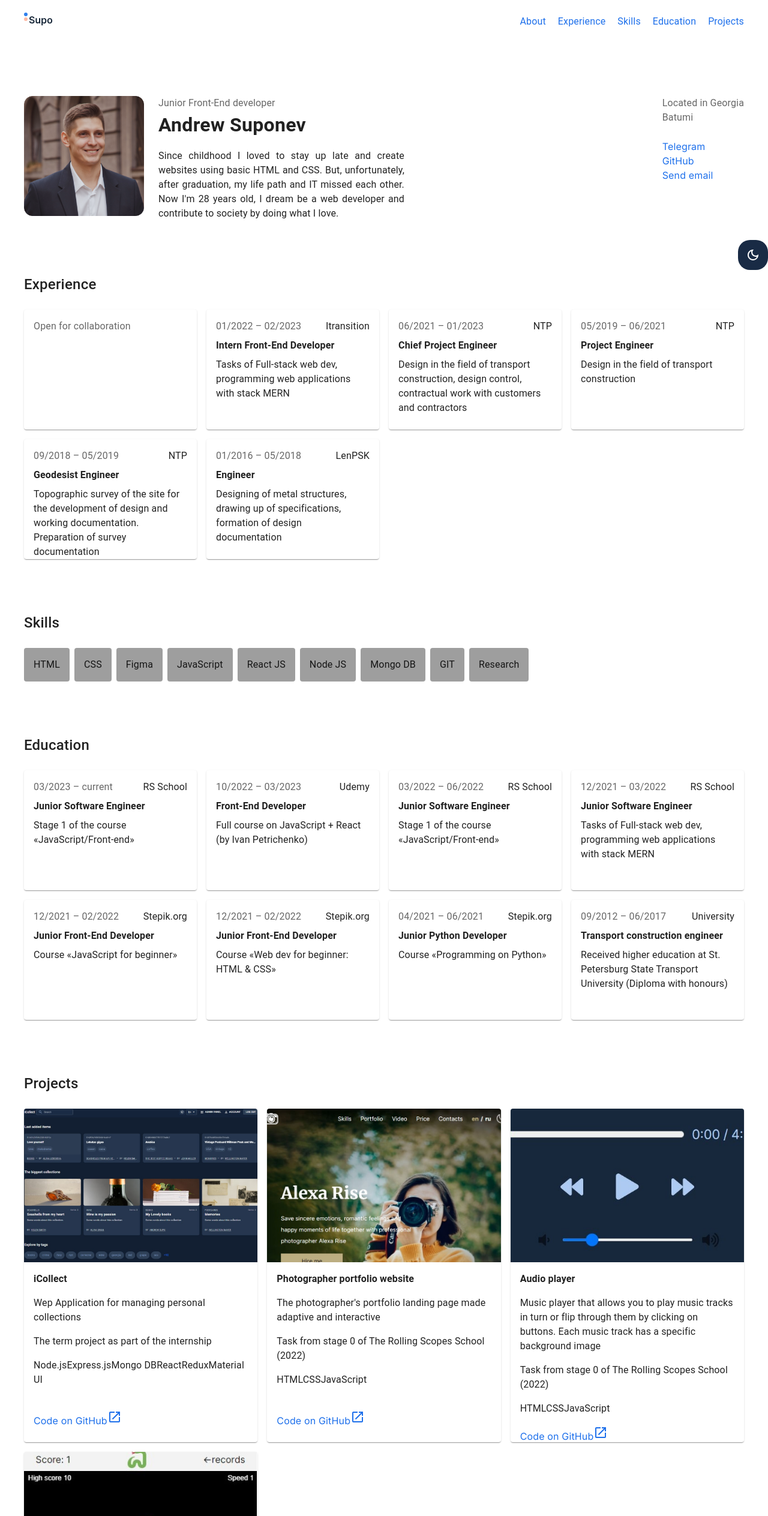
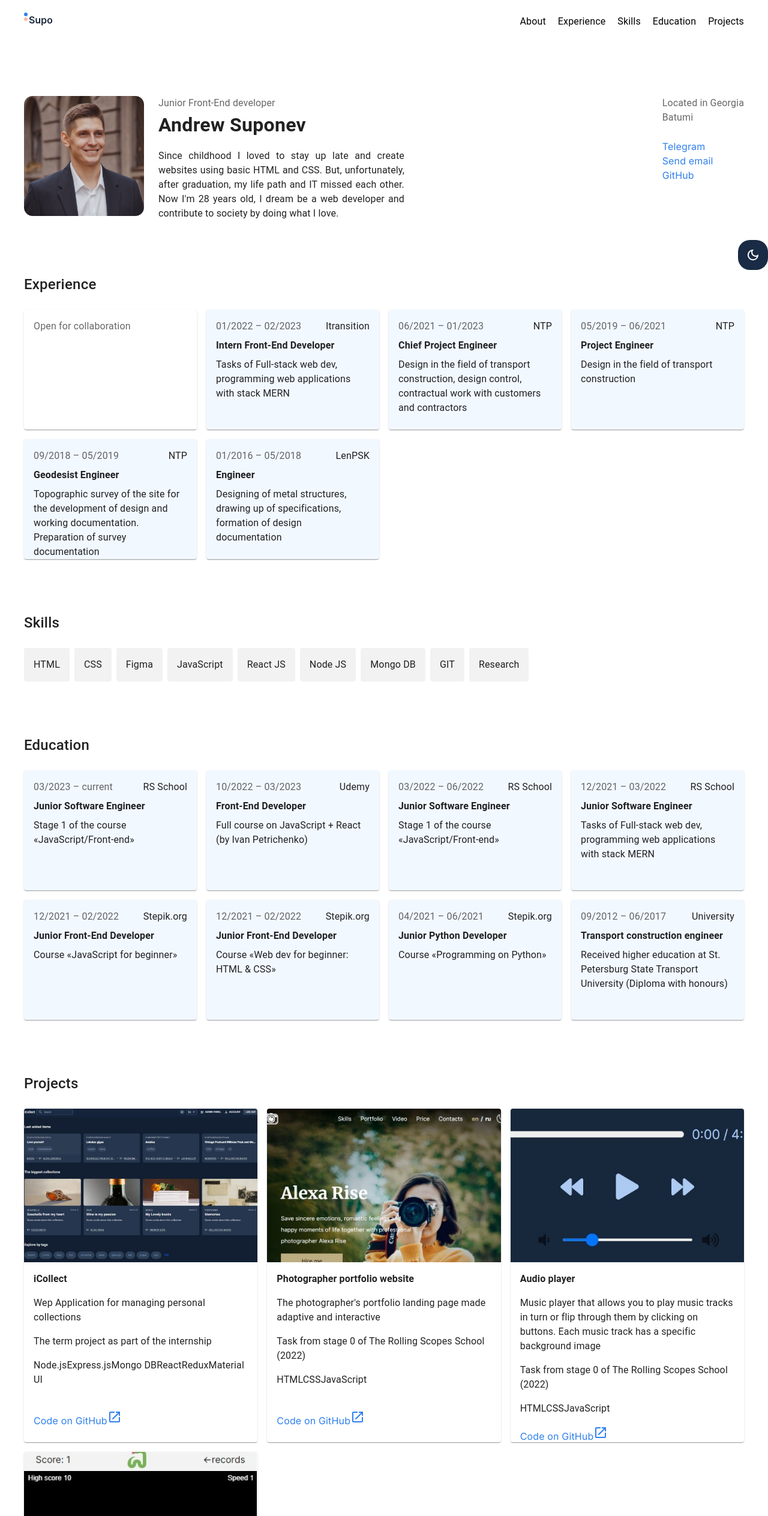
Before and after one commit to asuponev/asuponev.github.io, a React (Create React App) app: page / in a window 1280 px wide. Shown: the top 2527 px of the page at 60% size. Built offline with nearby package versions, Linux system fonts and the light colour scheme.

Commit message:
feat: implement dark mode

```diff
--- a/src/components/cards/info-card.js
+++ b/src/components/cards/info-card.js
@@ -3,7 +3,7 @@ import { Card, CardContent, Stack, Typography } from '@mui/material';
 
 const InfoCard = ({ date, company, position, description }) => {
   return (
-    <Card>
+    <Card sx={{ backgroundColor: "background.card" }}>
       <CardContent sx={{ display: "flex", flexDirection: "column", gap: 1, height: 200 }}>
         <Stack direction="row" justifyContent="space-between">
           <Typography color="text.secondary">
--- a/src/components/cards/project-card.js
+++ b/src/components/cards/project-card.js
@@ -24,7 +24,7 @@ const ProjectCard = ({ title, description, note, skills, cover, link }) => {
           {skills}
         </Typography>
         <Stack direction="row" mt="auto">
-          <Link href={link} underline="hover">
+          <Link href={link} underline="hover" color="link.color">
             Code on GitHub
             <OpenInNewOutlinedIcon />
           </Link>
--- a/src/components/footer/footer.js
+++ b/src/components/footer/footer.js
@@ -3,19 +3,18 @@ import { Box, Stack, Typography, Link } from '@mui/material';
 
 const Footer = () => {
   return (
-    <Box component="footer">
+    <Box component="footer" sx={{ backgroundColor: "background.footer" }} mt={11}>
       <Box className="container">
         <Stack direction="row" py={4} alignItems="center" justifyContent="space-between">
           <Typography color="text.secondary" fontSize={12} fontWeight={400} noWrap>
             © 2023 Andrew Suponev. All rights reserved.
           </Typography>
           <Typography>
-            <Link href="https://github.com/elsuppo" underline="hover">
+            <Link href="https://github.com/elsuppo" fontSize={12} underline="hover" color="link.color">
               Development
             </Link>
           </Typography>
         </Stack>
-
       </Box>
     </Box>
   );
--- a/src/components/header/header-elements/header-nav.js
+++ b/src/components/header/header-elements/header-nav.js
@@ -8,7 +8,7 @@ export const Nav = () => {
     <List>
       {navItems.map((item) => (
         <ListItem key={item} disablePadding>
-          <Link href={`#${item.toLowerCase()}`} color="primary" underline="hover">
+          <Link href={`#${item.toLowerCase()}`} underline="hover">
             <ListItemText primary={item} />
           </Link>
         </ListItem>
--- a/src/components/header/header.js
+++ b/src/components/header/header.js
@@ -14,7 +14,7 @@ const Header = () => {
   };
 
   return (
-    <Box component="header" className="header">
+    <Box component="header" className="header" sx={{backgroundColor: "background.header"}}>
       <Box className="container">
         <Box className="header__inner">
           <IconButton
--- a/src/sections/about.js
+++ b/src/sections/about.js
@@ -37,14 +37,14 @@ const About = () => {
           <Typography color="text.secondary" mb={3}>
             Located in Georgia<br />Batumi
           </Typography>
-          <Link href="https://t.me/andrewsupo" underline="hover">
+          <Link href="https://t.me/andrewsupo" underline="hover" color="link.color">
             Telegram
           </Link>
-          <Link href="https://github.com/elsuppo" underline="hover">
+          <Link href="mailto:andrew.suponev@gmail.com" underline="hover" color="link.color">
+            Send email
+          </Link>
+          <Link href="https://github.com/elsuppo" underline="hover" color="link.color">
             GitHub
-          </Link>
-          <Link href="mailto:andrew.suponev@gmail.com" underline="hover">
-            Send email
           </Link>
         </Stack>
       </Stack>
--- a/src/sections/skills.js
+++ b/src/sections/skills.js
@@ -7,7 +7,7 @@ const Skills = () => {
 
   const skills = skillsData.map((skill, i) => {
     return (
-      <Typography key={i} sx={{ backgroundColor: "text.disabled", p: 2, borderRadius: 1 }}>
+      <Typography key={i} sx={{ backgroundColor: "background.skills", p: 2, borderRadius: 1 }}>
         {skill}
       </Typography>
     );
--- a/src/theme/theme.js
+++ b/src/theme/theme.js
@@ -5,20 +5,32 @@ export const themeSettings = (mode) => {
       ...(mode === "dark"
         ? {
           primary: {
-            main: "#1E70EB",
+            main: "#FFFFFF",
           },
           background: {
             default: "#121F33",
-            alt: "#495D7A"
+            paper: "#192B45",
+            card: "#192B45",
+            skills: "#192B45",
+            header: "rgba(18, 31, 51, 0.8)",
+          },
+          link: {
+            color: "#2F80ED",
           },
         }
         : {
           primary: {
-            main: "#1E70EB",
+            main: "#000000",
           },
           background: {
             default: "#FFFFFF",
-            alt: "#F9F9F9"
+            card: "#F2F8FF",
+            skills: "#F2F2F2",
+            header: "rgba(255, 255, 255, 0.8)",
+            footer: "#F2F8FF"
+          },
+          link: {
+            color: "#2F80ED",
           },
         }),
     }
```
Also changed, not shown: src/components/header/header-elements/header-logo.js (+12 -2 lines), src/assets/icons/logo.svg (deleted).
